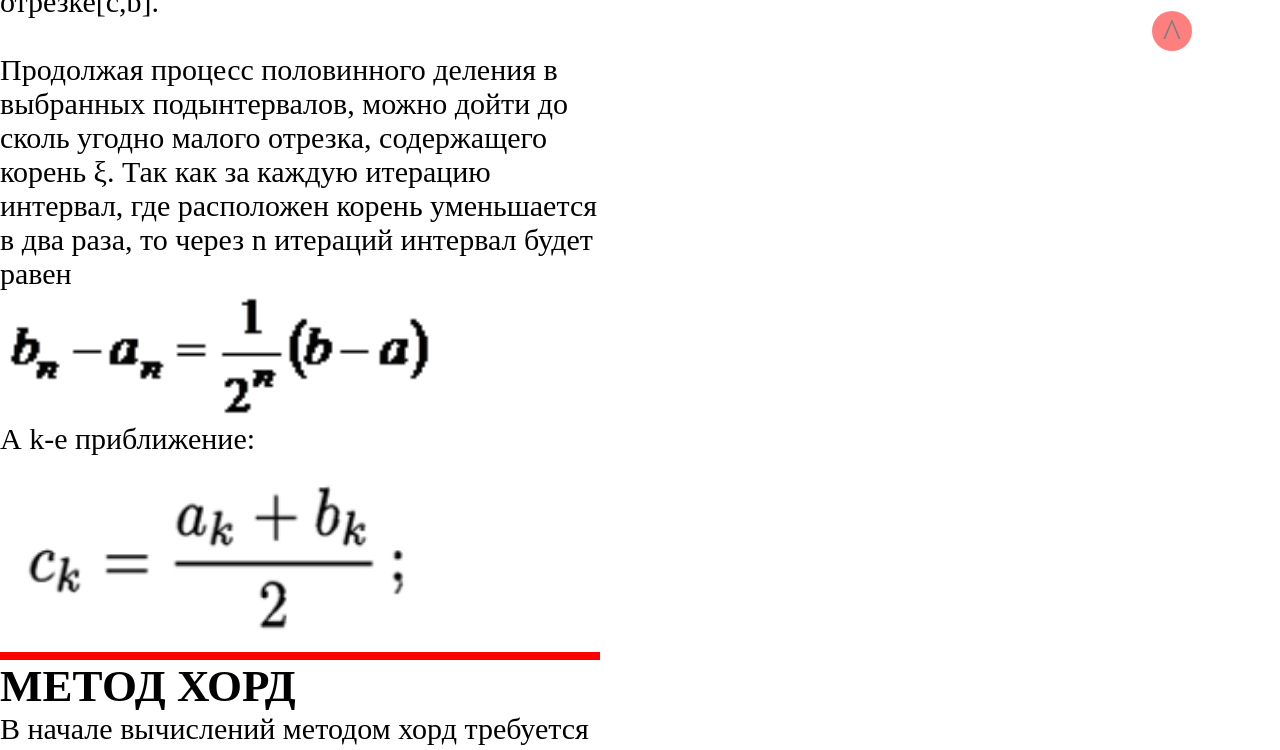
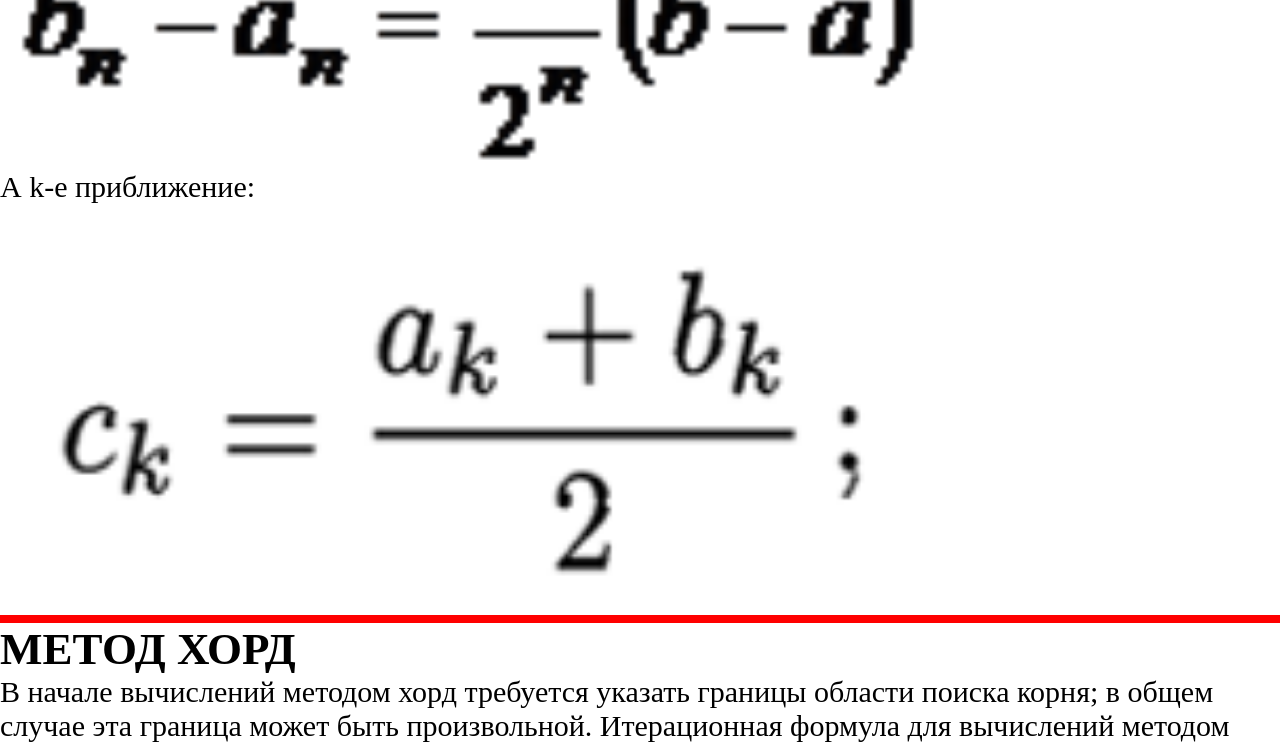
Before and after one commit to IvanTratsevski/test, a plain HTML site: page index.html in a window 1280 px wide. Shown: the part 709-1459 px from the top of the page. Drawn offline with Linux system fonts and the light colour scheme.

Commit message:
test width

```diff
--- a/style.css
+++ b/style.css
@@ -5,7 +5,7 @@
     box-sizing: border-box;
 }
 html,body,.wrapper{
-    width: 600px;
+    width: 100%;
     font-size: 30px;
 }
 img{
@@ -45,6 +45,6 @@ hr{
     height: 40px;
     opacity: 0.5;
     background-color:red;
-    top: 90%;
-    left: 90%;
+    top: 40%;
+    left: 40%;
 }
```
